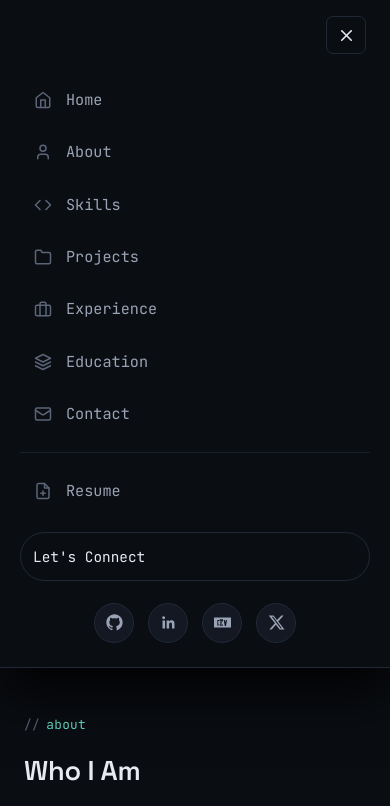
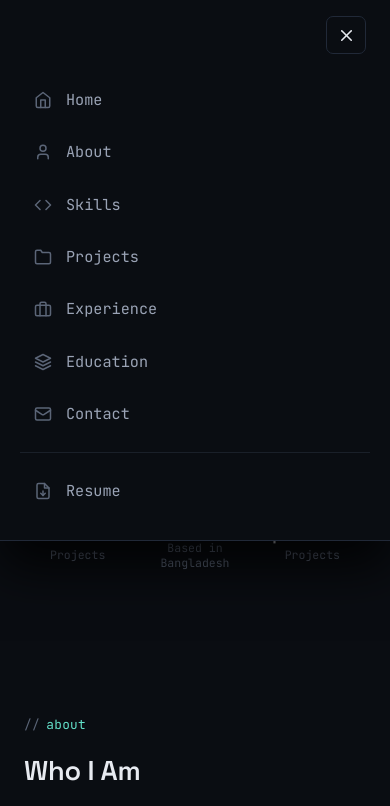
Before and after one commit to afeemuhammodwafy1/portfolio, a plain HTML site: page index.html in a window 390 px wide. Both pictures are taken after a click on the button 346 px from the left and 35 px from the top of the page. Shown: the top 806 px of the page. Drawn offline with Linux system fonts and the light colour scheme.

Commit message:
Update index.html

```diff
--- a/index.html
+++ b/index.html
@@ -188,24 +188,14 @@
 
       <li class="mobile-drawer-extra">
         <a href="./Resume.pdf" target="_blank" rel="noopener">
-          <svg class="nav-icon" viewBox="0 0 24 24" fill="none" stroke="currentColor" stroke-width="2" stroke-linecap="round" stroke-linejoin="round"><path d="M14 2H6a2 2 0 0 0-2 2v16a2 2 0 0 0 2 2h12a2 2 0 0 0 2-2V8z"/><polyline points="14 2 14 8 20 8"/><line x1="12" y1="18" x2="12" y2="12"/><line x1="9" y1="15" x2="15" y2="15"/></svg>
+          <svg class="nav-icon" viewBox="0 0 24 24" fill="none" stroke="currentColor" stroke-width="2" stroke-linecap="round" stroke-linejoin="round">
+            <path d="M14 2H6a2 2 0 0 0-2 2v16a2 2 0 0 0 2 2h12a2 2 0 0 0 2-2V8z"></path>
+            <polyline points="14 2 14 8 20 8"></polyline>
+            <line x1="12" y1="18" x2="12" y2="12"></line>
+            <polyline points="9 15 12 18 15 15"></polyline>
+          </svg>
           Resume
         </a>
-        <a href="./#contact" class="btn-connect">Let's Connect</a>
-        <div class="mobile-drawer-socials">
-          <a href="https://github.com/afeemuhammodwafy1" target="_blank" rel="noopener" aria-label="GitHub">
-            <svg viewBox="0 0 24 24" fill="currentColor"><path d="M12 .5C5.65.5.5 5.65.5 12c0 5.09 3.29 9.4 7.86 10.93.57.1.78-.25.78-.55v-1.94c-3.2.7-3.88-1.54-3.88-1.54-.52-1.33-1.28-1.68-1.28-1.68-1.05-.72.08-.7.08-.7 1.16.08 1.77 1.19 1.77 1.19 1.03 1.76 2.7 1.25 3.36.96.1-.75.4-1.25.73-1.54-2.55-.29-5.23-1.28-5.23-5.69 0-1.26.45-2.29 1.19-3.09-.12-.29-.52-1.46.11-3.05 0 0 .97-.31 3.18 1.18a11 11 0 0 1 5.8 0c2.2-1.49 3.17-1.18 3.17-1.18.63 1.59.23 2.76.11 3.05.74.8 1.19 1.83 1.19 3.09 0 4.42-2.69 5.4-5.25 5.68.42.36.78 1.08.78 2.18v3.23c0 .3.21.66.79.55C20.21 21.39 23.5 17.08 23.5 12 23.5 5.65 18.35.5 12 .5Z"/></svg>
-          </a>
-          <a href="https://bd.linkedin.com/in/afeemuhammodwafy1" target="_blank" rel="noopener" aria-label="LinkedIn">
-            <svg viewBox="0 0 24 24" fill="currentColor"><path d="M20.45 20.45h-3.56v-5.57c0-1.33-.03-3.04-1.85-3.04-1.86 0-2.15 1.45-2.15 2.94v5.67H9.34V9h3.41v1.56h.05c.48-.9 1.63-1.85 3.36-1.85 3.6 0 4.27 2.37 4.27 5.45v6.29zM5.34 7.43a2.07 2.07 0 1 1 0-4.13 2.07 2.07 0 0 1 0 4.13zM7.12 20.45H3.55V9h3.57v11.45z"/></svg>
-          </a>
-          <a href="https://dev.to/afeemuhammodwafy" target="_blank" rel="noopener" aria-label="Dev.to">
-            <svg viewBox="0 0 24 24" fill="currentColor"><path d="M7.42 10.05c-.18-.16-.46-.23-.84-.23H6l.02 2.44.04 2.45.56-.02c.41 0 .63-.07.83-.26.24-.24.26-.36.26-2.2 0-1.91-.02-1.96-.28-2.18zM0 4.94v14.12h24V4.94H0zM8.56 15.3c-.44.58-1.06.77-2.53.77H4.71V8.53h1.4c1.67 0 2.16.18 2.6.9.3.5.32.6.32 2.87 0 2.13-.03 2.44-.47 3zm4.05-4.84h-2.7v1.15h1.42v1.66h-1.42v1.6h2.7v1.66h-2.68c-1.06 0-1.66-.15-1.94-.5-.32-.4-.36-.62-.36-2.32V9.97c0-1.32.03-1.58.28-1.94.3-.4.72-.5 1.98-.5h2.72v1.65zm3.63 6.6c-.55 0-1.02-.35-1.19-.88L13.7 8.53h1.53l.8 3.16.8-3.16h1.53l-1.4 8.53z"/></svg>
-          </a>
-          <a href="https://twitter.com/muhammodwafy" target="_blank" rel="noopener" aria-label="Twitter / X">
-            <svg viewBox="0 0 24 24" fill="currentColor"><path d="M18.9 2H22l-7.4 8.44L23.3 22h-6.8l-5.3-6.9-6 6.9H1.9l7.9-9.05L1 2h6.9l4.8 6.3L18.9 2zm-1.2 18h1.9L7.4 4H5.4l12.3 16z"/></svg>
-          </a>
-        </div>
       </li>
     </ul>
 
```
